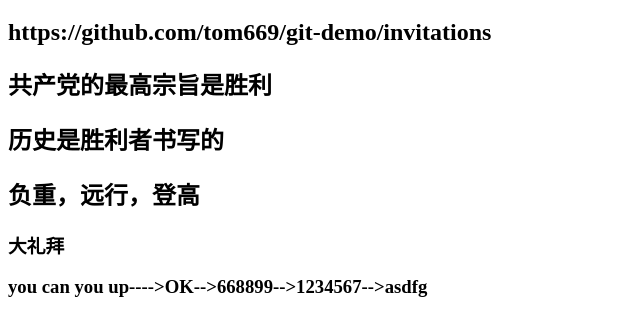
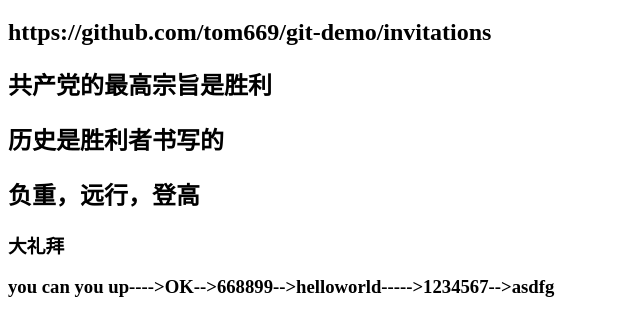
Before and after one commit to tom669/git-demo, a website: page src/demo.html in a window 1280 px wide. Shown: the part 61-396 px from the top of the page, without its empty margins (0-640 px from the left). Drawn offline with Linux system fonts and the light colour scheme.

Commit message:
tom669x_dev commit xx1

```diff
--- a/src/demo.html
+++ b/src/demo.html
@@ -11,7 +11,7 @@
   <h2>历史是胜利者书写的</h2>
   <h2>负重，远行，登高</h2>
   <h3>大礼拜</h3>
-  <h3>you can you up---->OK-->668899-->1234567-->asdfg</h3>
+  <h3>you can you up---->OK-->668899-->helloworld----->1234567-->asdfg</h3>
   <script>
        console.log('hello')
   </script>
```
